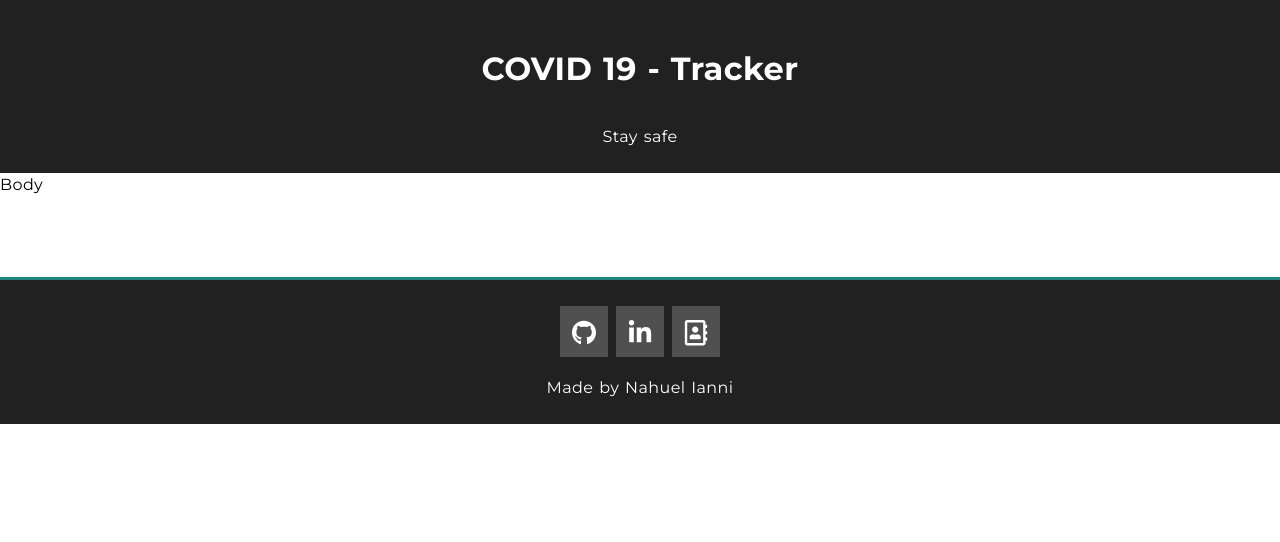
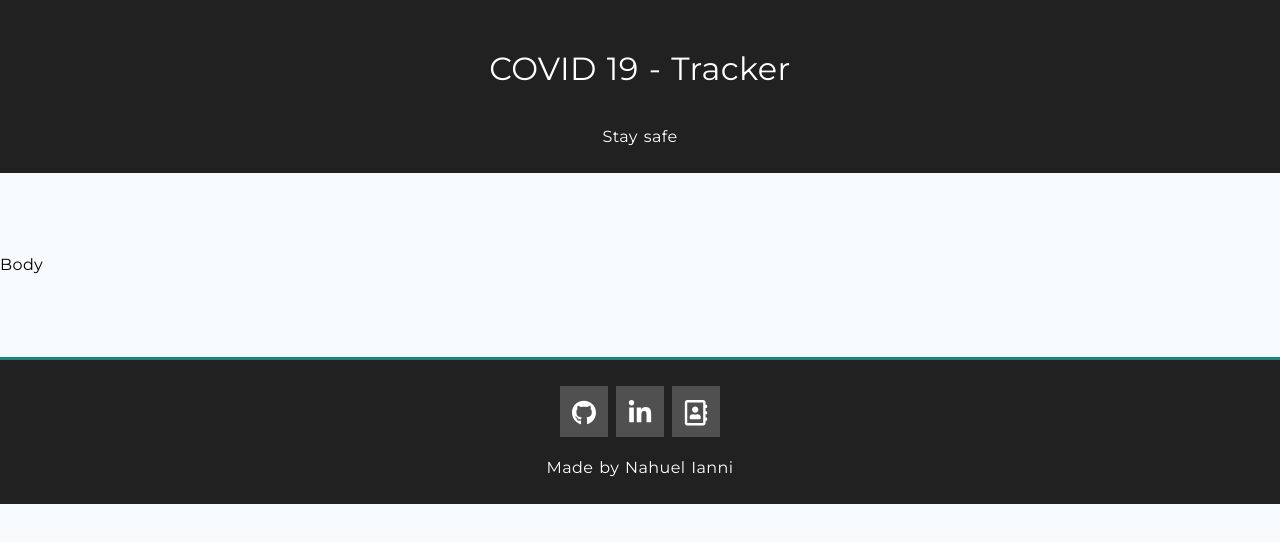
Before and after one commit to nahuel-ianni/covid-19-tracker, a React (Create React App) app in the folder src/: page / in a window 1280 px wide. Shown: the top 542 px of the page. Built offline with nearby package versions, Linux system fonts and the light colour scheme.

Commit message:
Updated styles

```diff
--- a/src/public/style.css
+++ b/src/public/style.css
@@ -3,11 +3,6 @@
    ------------------------------------------------- */
 
 :root {
-    /* --accent-color-1: #d81159;
-    --accent-color-2: #8f2d56;
-    --accent-color-3: #218380;
-    --accent-color-4: #73d2de; */
-
     --dark-color: #212121;
     --dark-reduced: #505050;
     --dark-high-contrast: #fff;
@@ -15,7 +10,9 @@
     --interactive-background: #86a59c;
     --interactive-contrast: #000;
 
-    /* --light-color: #505050; */
+    --light-color: #f7fafc;
+
+    --separator: #218380;
 }
 
 /* -------------------------------------------------
@@ -24,6 +21,7 @@
 
 body,
 html {
+    background-color: var(--light-color);
     color: var(--font-color);
     font-family: 'Montserrat', sans-serif;
     letter-spacing: .025rem;
@@ -33,8 +31,7 @@ html {
 }
 
 footer {
-    border-top: .2rem solid #218380;
-    margin-top: 5rem;
+    border-top: .2rem solid var(--separator);
 }
 
 footer,
@@ -44,3 +41,11 @@ header {
     padding: 1.5rem 0;
     text-align: center;
 }
+
+h1 {
+    font-weight: 400;
+}
+
+main {
+    margin: 5rem auto;
+}
```
